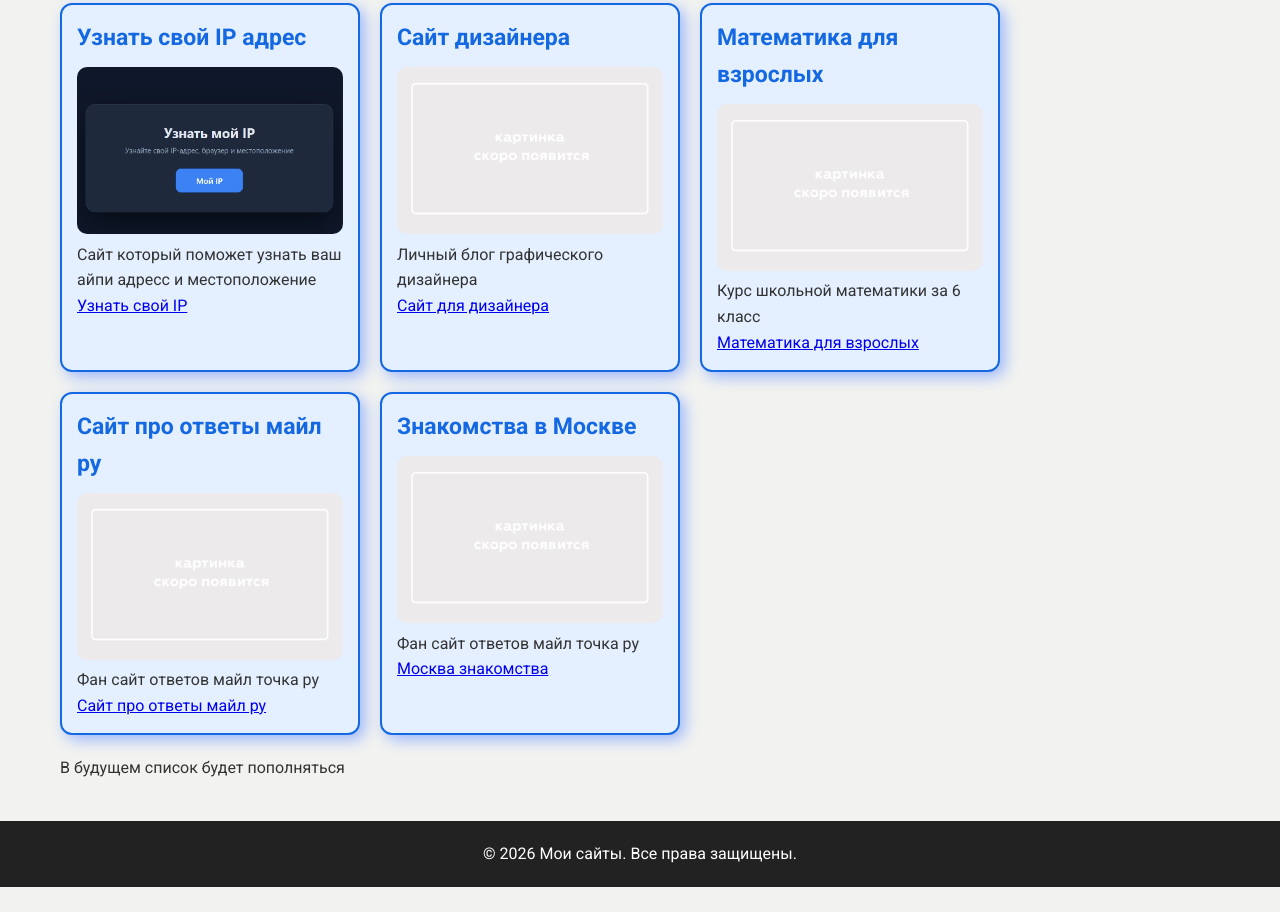
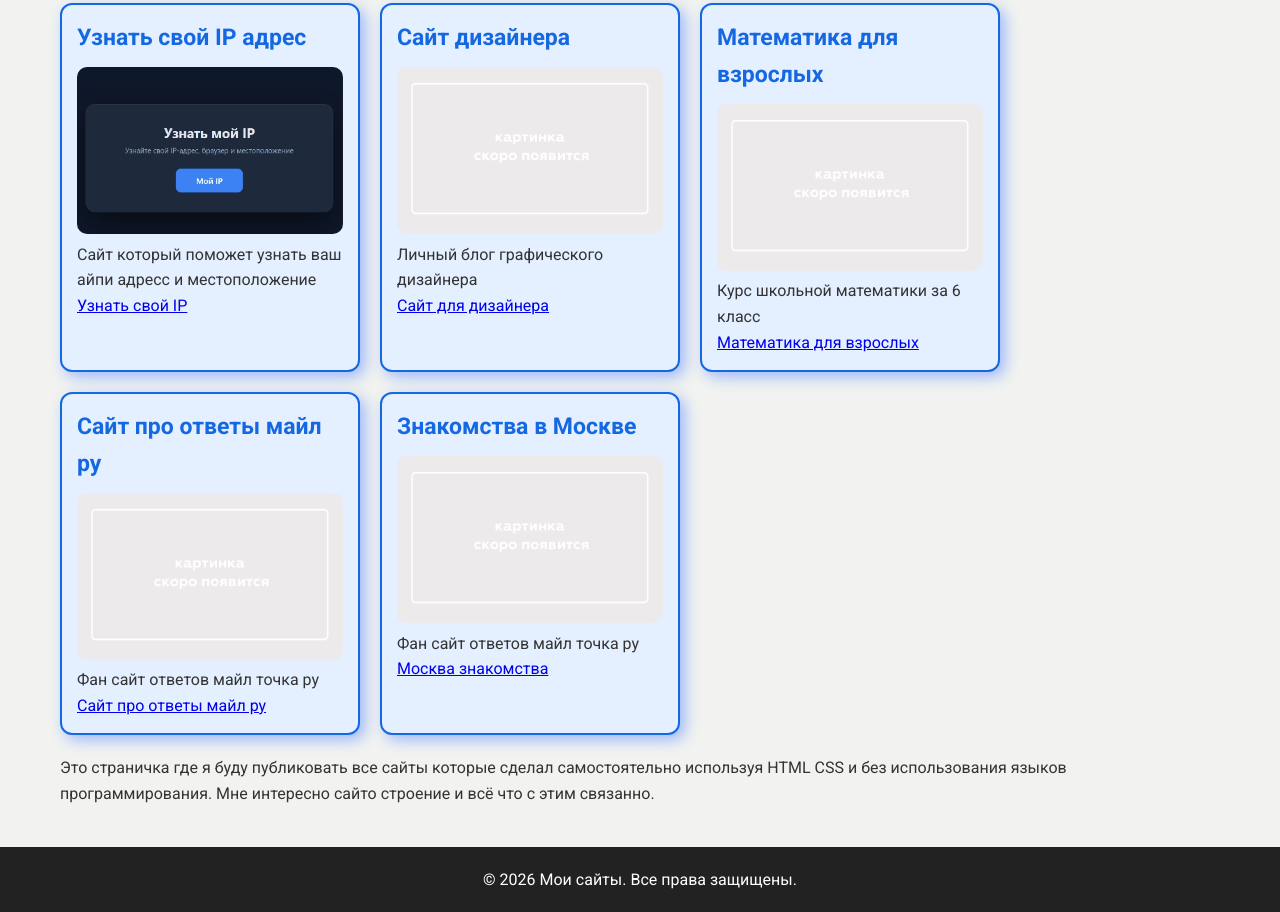
Before and after one commit to realityya-png/web_pages, a plain HTML site: page index.html in a window 1280 px wide. Shown: the part 202-1114 px from the top of the page. Before the commit the page ends 1089 px from the top, so only its background shows below. Drawn offline with Linux system fonts and the light colour scheme; a script that the page names is missing.

Commit message:
Update index.html

```diff
--- a/index.html
+++ b/index.html
@@ -74,7 +74,7 @@
 		</div>
 		</div>
 
-		<p style="margin-top: 20px;">В будущем список будет пополняться</p>
+		<p style="margin-top: 20px;">Это страничка где я буду публиковать все сайты которые сделал самостоятельно используя HTML CSS и без использования языков программирования. Мне интересно сайто строение и всё что с этим связанно.</p>
         </div>
 
     </main>
```
